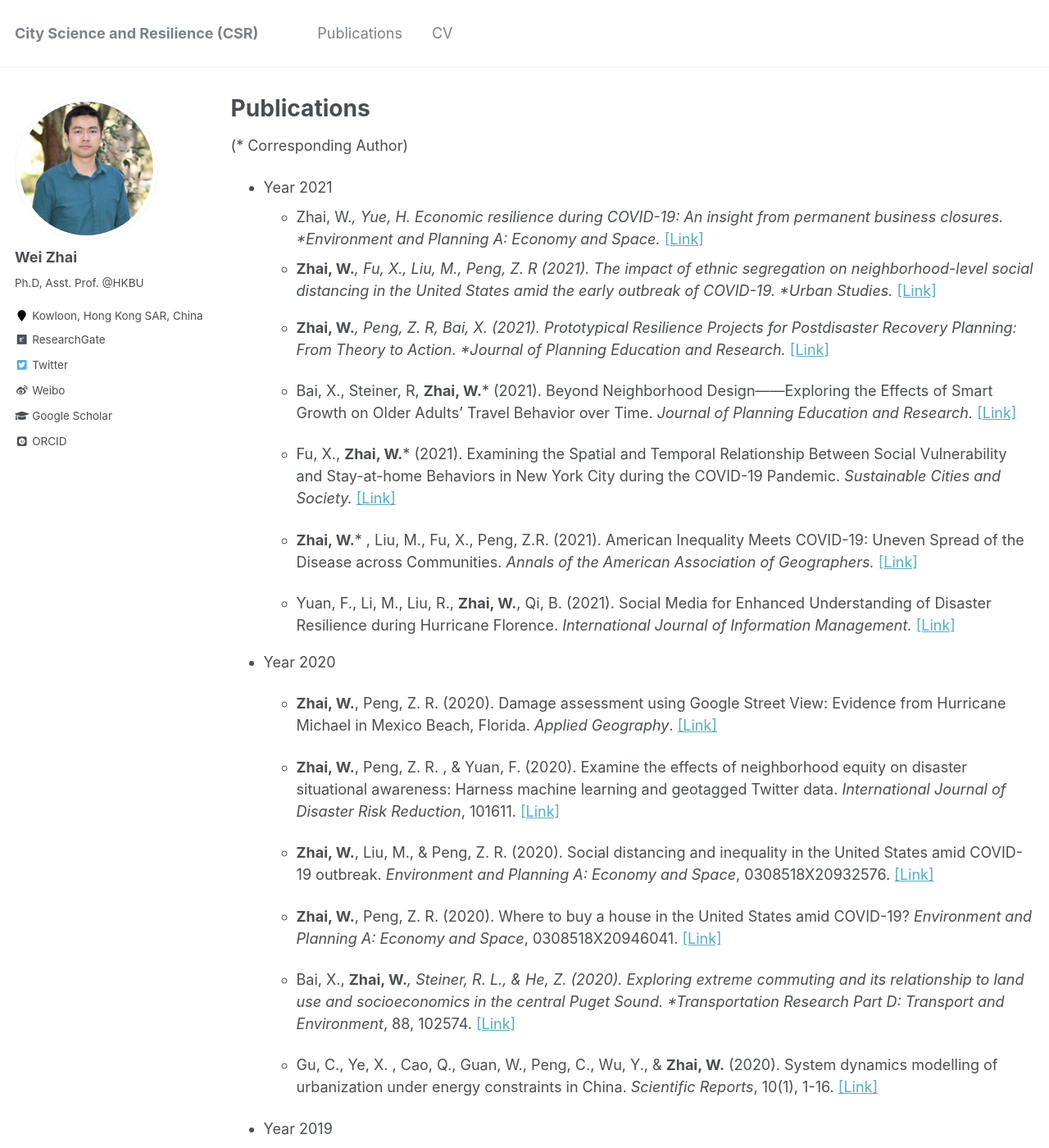
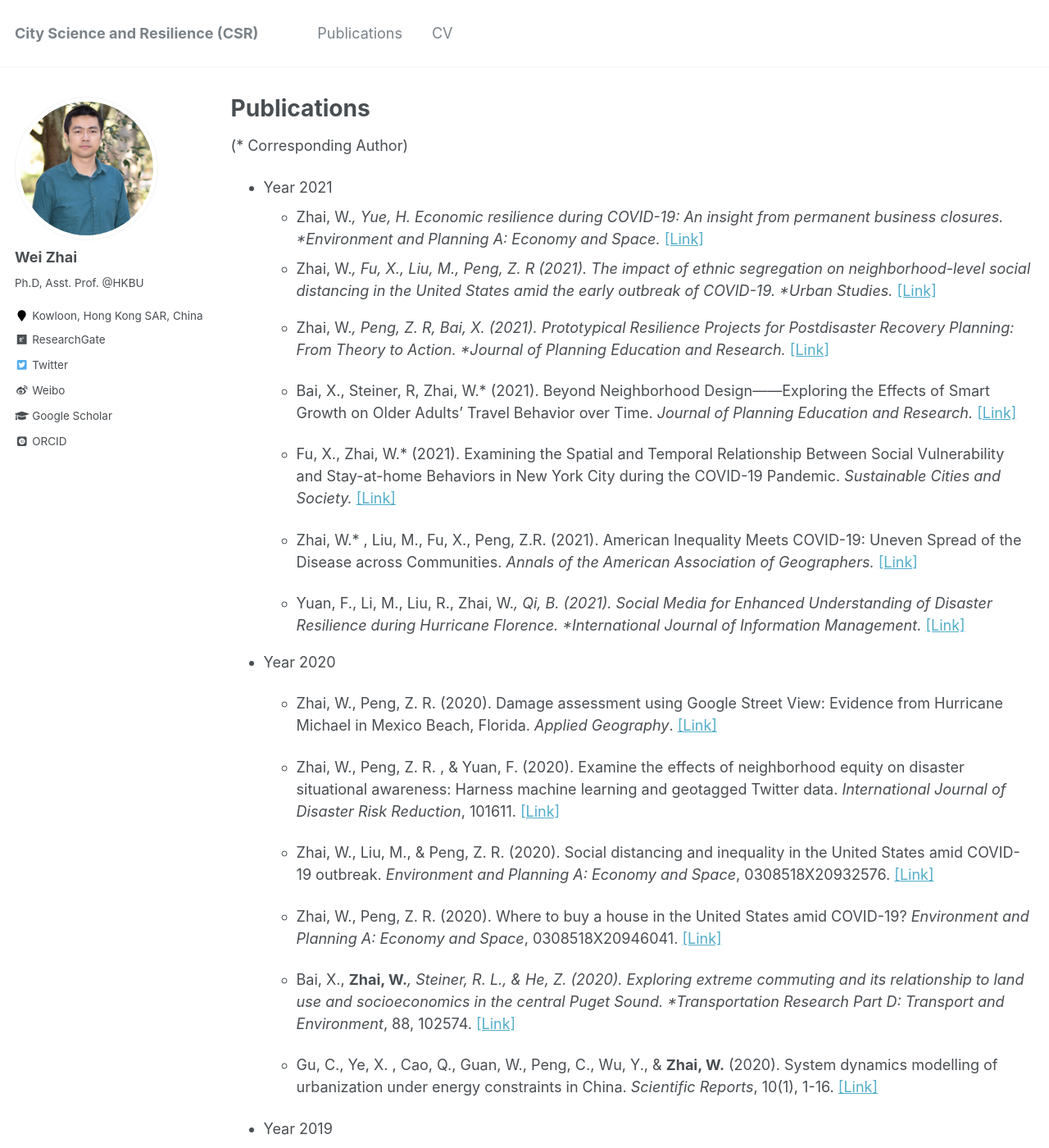
Before and after one commit to skywalkerzhai/weizhai.github.io, a Jekyll site: the page built from _pages/publications.md, in a window 1280 px wide and 1400 px high. Shown: the whole window at 82% size. Built offline with Jekyll 4.4.1, drawn with Linux system fonts in a browser that asks for light colours; some web fonts are replaced.

```diff
--- a/_pages/publications.md
+++ b/_pages/publications.md
@@ -7,27 +7,27 @@ author_profile: true
 (* Corresponding Author)
 * Year 2021
   * Zhai, W.*, Yue, H. Economic resilience during COVID-19: An insight from permanent business closures. *Environment and Planning A: Economy and Space.* [[Link]](https://doi.org/10.1177/0308518X211055181)
-  * **Zhai, W.***, Fu, X., Liu, M., Peng, Z. R (2021). The impact of ethnic segregation on neighborhood-level social distancing in the United States amid the early outbreak of COVID-19. *Urban Studies.* [[Link]](https://doi.org/10.1177/00420980211050183)
-  * **Zhai, W.***, Peng, Z. R, Bai, X. (2021). Prototypical Resilience Projects for Postdisaster Recovery Planning: From Theory to Action. *Journal of Planning Education and Research.* [[Link]](https://journals.sagepub.com/eprint/2XZCVZQQNWAKW7QDWK4H/full)
+  * Zhai, W.*, Fu, X., Liu, M., Peng, Z. R (2021). The impact of ethnic segregation on neighborhood-level social distancing in the United States amid the early outbreak of COVID-19. *Urban Studies.* [[Link]](https://doi.org/10.1177/00420980211050183)
+  * Zhai, W.*, Peng, Z. R, Bai, X. (2021). Prototypical Resilience Projects for Postdisaster Recovery Planning: From Theory to Action. *Journal of Planning Education and Research.* [[Link]](https://journals.sagepub.com/eprint/2XZCVZQQNWAKW7QDWK4H/full)
 
-  * Bai, X., Steiner, R, **Zhai, W.*** (2021). Beyond Neighborhood Design——Exploring the Effects of Smart Growth on Older Adults’ Travel Behavior over Time. *Journal of Planning Education and Research.* [[Link]](https://doi.org/10.1177/0739456X211020352)
+  * Bai, X., Steiner, R, Zhai, W.* (2021). Beyond Neighborhood Design——Exploring the Effects of Smart Growth on Older Adults’ Travel Behavior over Time. *Journal of Planning Education and Research.* [[Link]](https://doi.org/10.1177/0739456X211020352)
 
-  * Fu, X., **Zhai, W.*** (2021).  Examining the Spatial and Temporal Relationship Between Social Vulnerability and Stay-at-home Behaviors in New York City during the COVID-19 Pandemic. *Sustainable Cities and Society.* [[Link]](https://doi.org/10.1016/j.scs.2021.102757)
+  * Fu, X., Zhai, W.* (2021).  Examining the Spatial and Temporal Relationship Between Social Vulnerability and Stay-at-home Behaviors in New York City during the COVID-19 Pandemic. *Sustainable Cities and Society.* [[Link]](https://doi.org/10.1016/j.scs.2021.102757)
 
-  * **Zhai, W.*** , Liu, M., Fu, X., Peng, Z.R. (2021). American Inequality Meets COVID-19: Uneven Spread of the Disease across Communities. *Annals of the American Association of Geographers.* [[Link]](https://www.tandfonline.com/doi/abs/10.1080/24694452.2020.1866489?journalCode=raag21)
+  * Zhai, W.* , Liu, M., Fu, X., Peng, Z.R. (2021). American Inequality Meets COVID-19: Uneven Spread of the Disease across Communities. *Annals of the American Association of Geographers.* [[Link]](https://www.tandfonline.com/doi/abs/10.1080/24694452.2020.1866489?journalCode=raag21)
 
-  * Yuan, F., Li, M., Liu, R., **Zhai, W.**, Qi, B. (2021). Social Media for Enhanced Understanding of Disaster Resilience during Hurricane Florence. *International Journal of Information Management.* [[Link]](https://www.sciencedirect.com/science/article/pii/S0268401220314882?dgcid=coauthor)
+  * Yuan, F., Li, M., Liu, R., Zhai, W.*, Qi, B. (2021). Social Media for Enhanced Understanding of Disaster Resilience during Hurricane Florence. *International Journal of Information Management.* [[Link]](https://www.sciencedirect.com/science/article/pii/S0268401220314882?dgcid=coauthor)
 
 
 * Year 2020
 
-  * **Zhai, W.**, Peng, Z. R. (2020). Damage assessment using Google Street View: Evidence from Hurricane Michael in Mexico Beach, Florida. *Applied Geography*. [[Link]](https://doi.org/10.1016/j.apgeog.2020.102252)
+  * Zhai, W., Peng, Z. R. (2020). Damage assessment using Google Street View: Evidence from Hurricane Michael in Mexico Beach, Florida. *Applied Geography*. [[Link]](https://doi.org/10.1016/j.apgeog.2020.102252)
 
-  * **Zhai, W.**, Peng, Z. R. , & Yuan, F. (2020). Examine the effects of neighborhood equity on disaster situational awareness: Harness machine learning and geotagged Twitter data. *International Journal of Disaster Risk Reduction*, 101611. [[Link]](https://doi.org/10.1016/j.ijdrr.2020.101611)
+  * Zhai, W., Peng, Z. R. , & Yuan, F. (2020). Examine the effects of neighborhood equity on disaster situational awareness: Harness machine learning and geotagged Twitter data. *International Journal of Disaster Risk Reduction*, 101611. [[Link]](https://doi.org/10.1016/j.ijdrr.2020.101611)
 
-  * **Zhai, W.**, Liu, M., & Peng, Z. R. (2020). Social distancing and inequality in the United States amid COVID-19 outbreak. *Environment and Planning A: Economy and Space*, 0308518X20932576. [[Link]](https://journals.sagepub.com/doi/10.1177/0308518X20932576 )
+  * Zhai, W., Liu, M., & Peng, Z. R. (2020). Social distancing and inequality in the United States amid COVID-19 outbreak. *Environment and Planning A: Economy and Space*, 0308518X20932576. [[Link]](https://journals.sagepub.com/doi/10.1177/0308518X20932576 )
 
-  * **Zhai, W.**, Peng, Z. R. (2020). Where to buy a house in the United States amid COVID-19? *Environment and Planning A: Economy and Space*, 0308518X20946041. [[Link]](https://journals.sagepub.com/doi/10.1177/0308518X20946041)
+  * Zhai, W., Peng, Z. R. (2020). Where to buy a house in the United States amid COVID-19? *Environment and Planning A: Economy and Space*, 0308518X20946041. [[Link]](https://journals.sagepub.com/doi/10.1177/0308518X20946041)
 
   * Bai, X., **Zhai, W.***, Steiner, R. L., & He, Z. (2020). Exploring extreme commuting and its relationship to land use and socioeconomics in the central Puget Sound. *Transportation Research Part D: Transport and Environment*, 88, 102574. [[Link]](https://doi.org/10.1016/j.trd.2020.102574)
 
```
